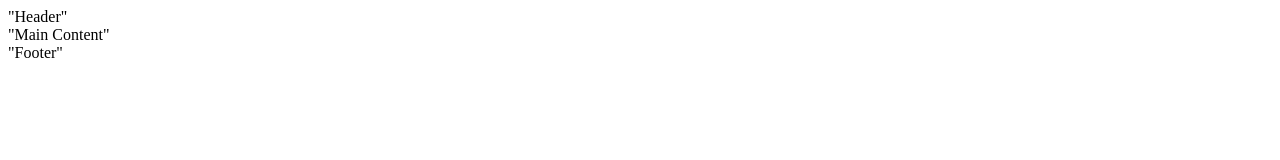
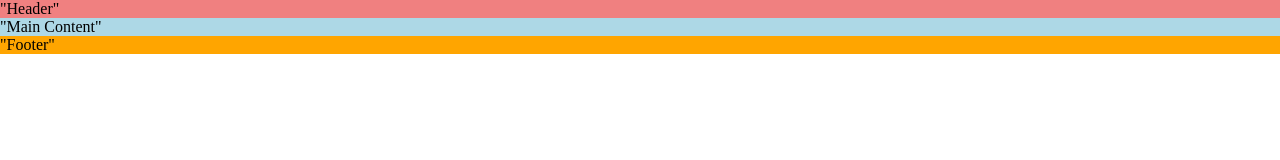
Before and after one commit to LCJC800/love-running, a plain HTML site: page index.html in a window 1280 px wide. Drawn offline with Linux system fonts and the light colour scheme.

Commit message:
add stylesheet with starter styles

```diff
--- /dev/null
+++ b/assets/css/style.css
@@ -0,0 +1,22 @@
+/* Asterisk wildcard selector to override default styles added by the browser */
+* {
+    margin: 0;
+    padding: 0;
+    box-sizing: border-box;
+}
+
+/* Header*/
+header {
+    background-color: lightcoral;
+}
+
+/* Main content */
+
+main {
+    background-color: lightblue;
+}
+
+/* Footer */
+footer {
+    background-color: orange;
+}
--- a/index.html
+++ b/index.html
@@ -13,6 +13,8 @@
     <link rel="apple-touch-icon" sizes="180x180" href="assets/favicon/apple-touch-icon.png">
     <link rel="icon" type="image/png" sizes="32x32" href="assets/favicon/favicon-32x32.png">
     <link rel="icon" type="image/png" sizes="16x16" href="assets/favicon/favicon-16x16.png">
+    <!-- Stylesheet -->
+    <link rel="stylesheet" href="assets/css/style.css">
 </head>
 
 <body>
```
